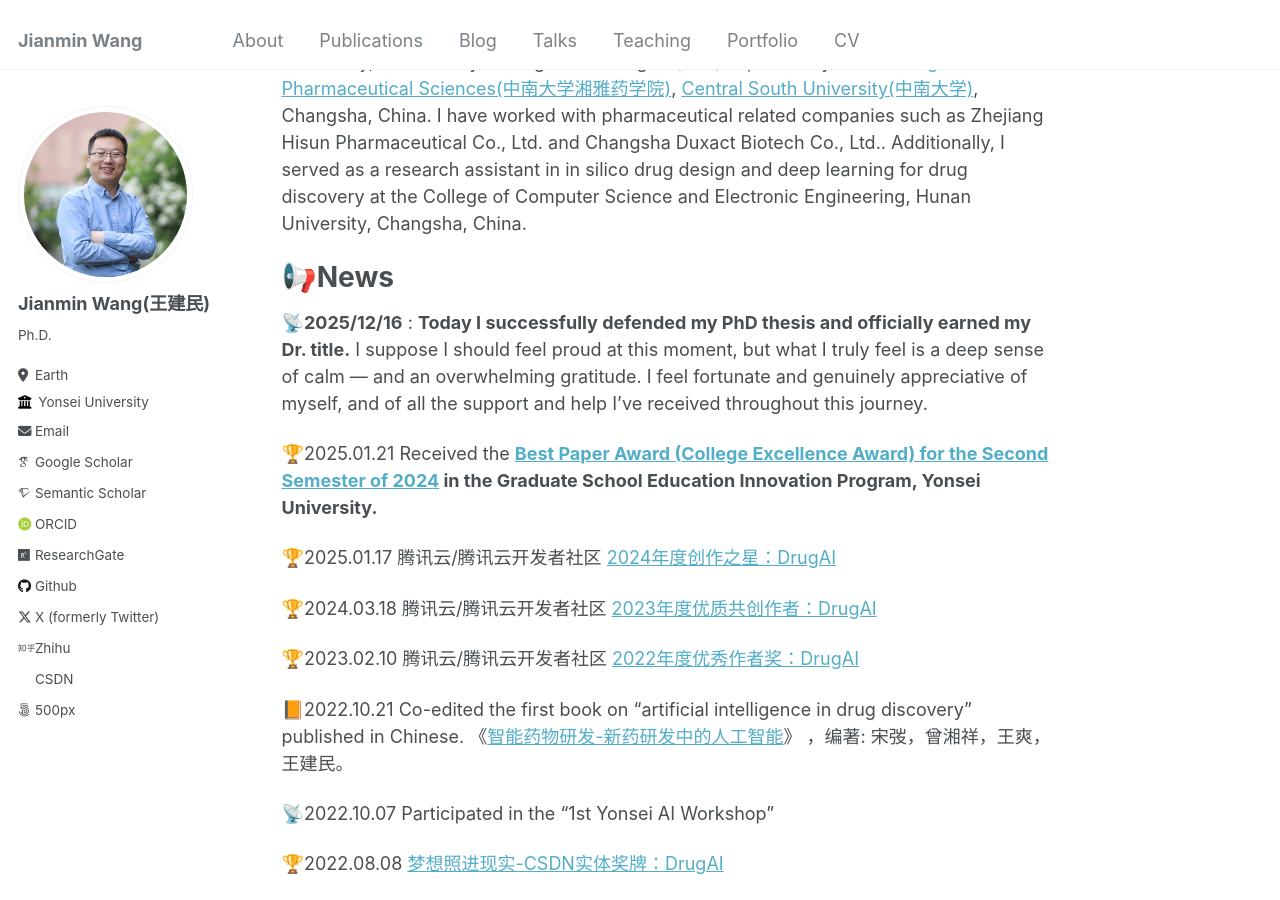
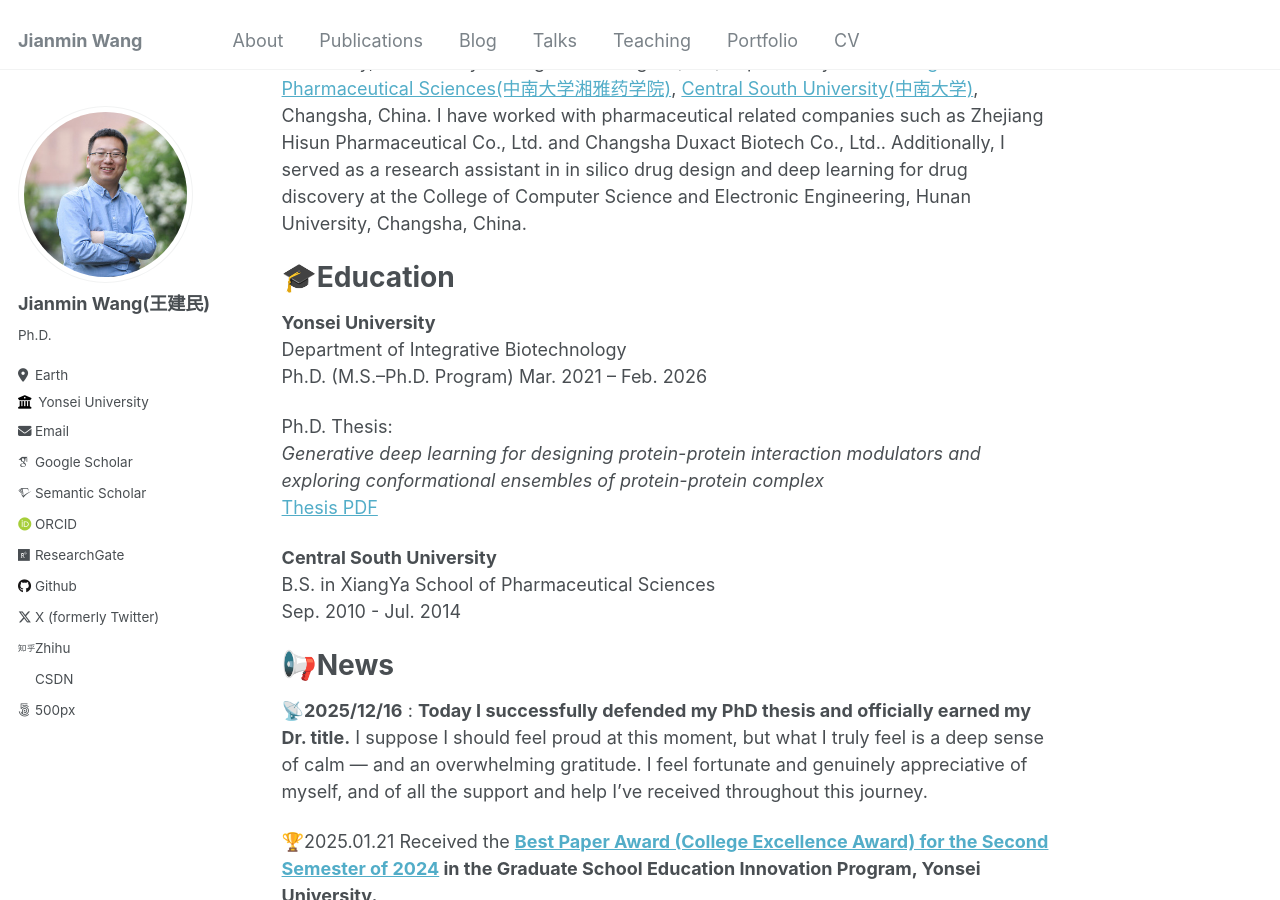
Before and after one commit to Jianmin2drugai/Jianmin2drugai.github.io, a Jekyll site: the page built from _pages/about.md, in a window 1280 px wide and 900 px high, scrolled down 440 px. Built offline with Jekyll 4.4.1, drawn with Linux system fonts in a browser that asks for light colours; some web fonts are replaced.

Commit message:
Update about.md

```diff
--- a/_pages/about.md
+++ b/_pages/about.md
@@ -14,6 +14,23 @@
 My research focuses on drug discovery, medicinal chemistry,(generative) artificial intelligence, deep learning, chemoinformatics, and bioinformatics. Specifically, I apply deep learning methods and computational techniques to unlock drug R&D and health computing.
 
 Previously, I earned my undergraduate degree(B.S.) in pharmacy at the <a href="https://yxy.csu.edu.cn/">XiangYa School of Pharmaceutical Sciences(中南大学湘雅药学院)</a>, <a href="https://www.csu.edu.cn/">Central South University(中南大学)</a>, Changsha, China. I have worked with pharmaceutical related companies such as Zhejiang Hisun Pharmaceutical Co., Ltd. and Changsha Duxact Biotech Co., Ltd.. Additionally, I served as a research assistant in in silico drug design and deep learning for drug discovery at the College of Computer Science and Electronic Engineering, Hunan University, Changsha, China.
+
+
+&#x1F393;Education
+======
+
+**Yonsei University**
+Department of Integrative Biotechnology
+Ph.D. (M.S.–Ph.D. Program)
+Mar. 2021 – Feb. 2026
+
+Ph.D. Thesis:
+*Generative deep learning for designing protein-protein interaction modulators and exploring conformational ensembles of protein-protein complex*
+[Thesis PDF](http://www.dcollection.net/handler/yonsei/000000562663)
+
+**Central South University**
+B.S. in XiangYa School of Pharmaceutical Sciences
+Sep. 2010 - Jul. 2014
 
 &#x1F4E2;News
 ======
```
